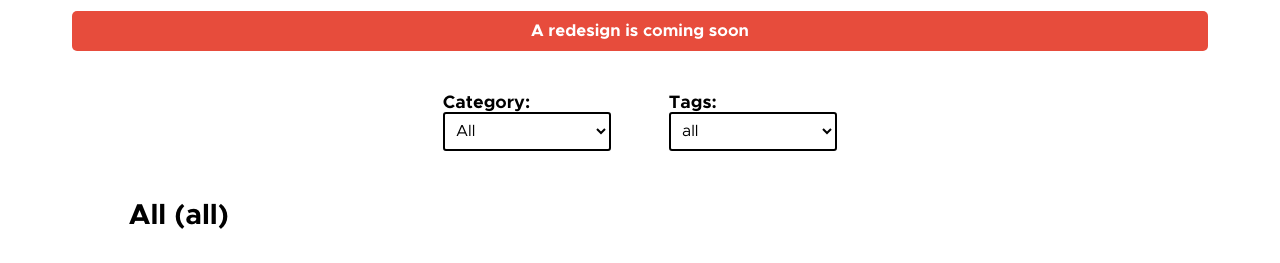
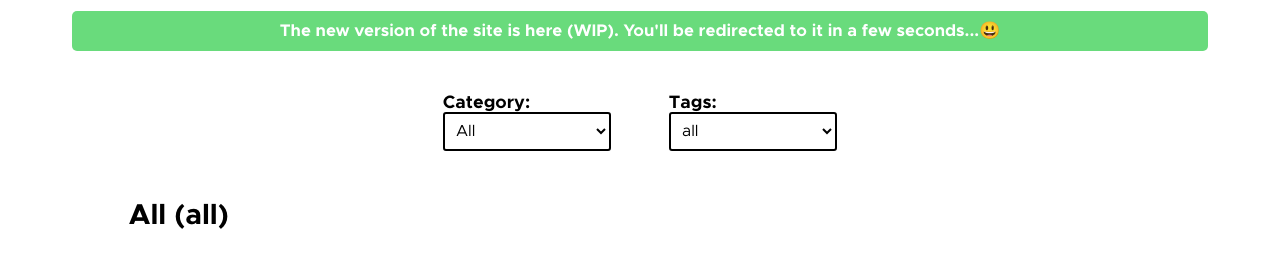
Before and after one commit to oneminch/EncryptedList-v1, a website built with webpack: page index.html in a window 1280 px wide. Shown: the part 188-451 px from the top of the page. Built offline with nearby package versions, Linux system fonts and the light colour scheme; files whose address does not match are found by name.

Commit message:
Update index.html

```diff
--- a/index.html
+++ b/index.html
@@ -3,6 +3,7 @@
 
 <head>
    <meta charset="UTF-8">
+   <meta http-equiv="refresh" content="8;url=https://encryptedlist.xyz/" />
    <meta name="viewport" content="width=device-width, initial-scale=1.0">
    <!-- <meta name="viewport" content="width=device-width, minimum-scale=1.0, maximum-scale=1.0, user-scalable=no"> -->
    <meta http-equiv="X-UA-Compatible" content="ie=edge">
@@ -51,8 +52,8 @@
    </div>
    <!-- Remove this after redesign -->
    <h3
-      style="line-height: 40px; height: 40px; border-radius: 5px; text-align: center; background-color: #e74c3c; color: #fff;">
-      A redesign is coming soon
+      style="line-height: 40px; height: 40px; border-radius: 5px; text-align: center; background-color: #69db7c; color: #fff;">
+      The new version of the site is here (WIP). You'll be redirected to it in a few seconds...😃
    </h3>
    <!-- Filter options -->
    <div class="options">
```
